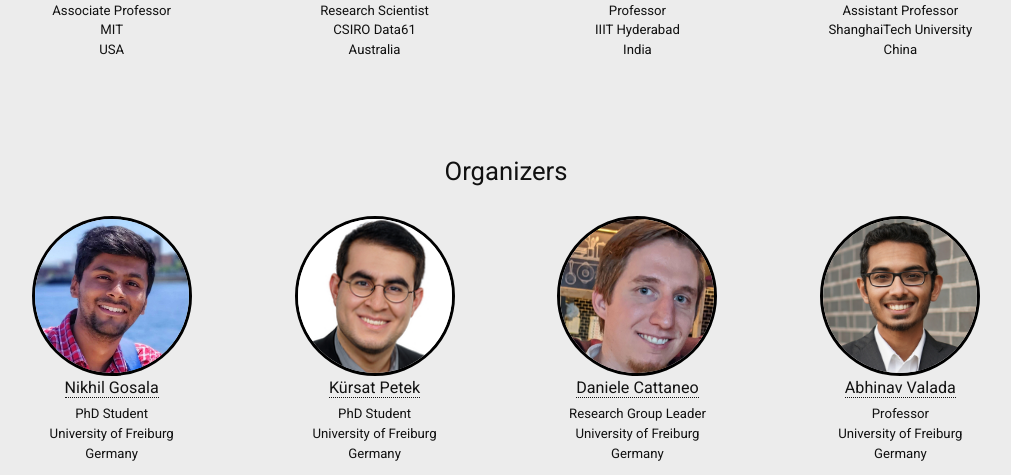
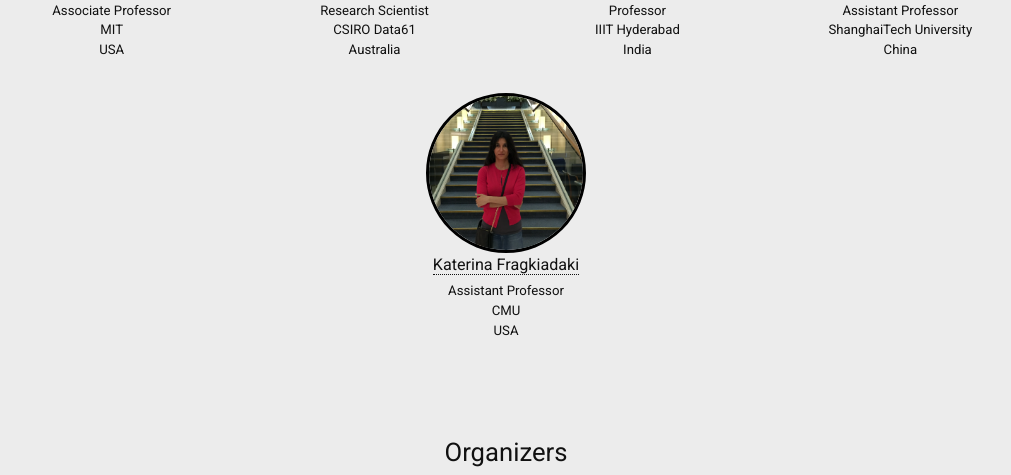
Before and after one commit to bob-workshop/bob-workshop.github.io, a plain HTML site: page index.html in a window 1280 px wide. Shown: the part 2819-3294 px from the top of the page, without its empty margins (134-1145 px from the left). Drawn offline with nearby package versions, Linux system fonts and the light colour scheme.

Commit message:
update speakers

```diff
--- a/index.html
+++ b/index.html
@@ -282,9 +282,15 @@
 				</div>
 				<div class="people-box">
 					<a href="https://yuexinma.me/aboutme.html"><img src="static/images/people/ma.jpg"
-							alt="Yuexin Ma " style="border-radius: 50%; border: 3px solid #000000;" /></a>
+							alt="Yuexin Ma" style="border-radius: 50%; border: 3px solid #000000;" /></a>
 					<h4><a href="https://yuexinma.me/aboutme.html">Yuexin Ma </a></h4>
 						<h5>Assistant Professor <br> ShanghaiTech University <br> China </h5>
+				</div>
+				<div class="people-box">
+					<a href="https://www.cs.cmu.edu/~katef/"><img src="static/images/people/fragkiadaki.png"
+							alt="Katerina Fragkiadaki" style="border-radius: 50%; border: 3px solid #000000;" /></a>
+					<h4><a href="https://www.cs.cmu.edu/~katef/">Katerina Fragkiadaki </a></h4>
+						<h5>Assistant Professor <br> CMU <br> USA </h5>
 				</div>
 			</div>
         </div>
```
Also changed, not shown: static/images/people/fragkiadaki.png (added).
